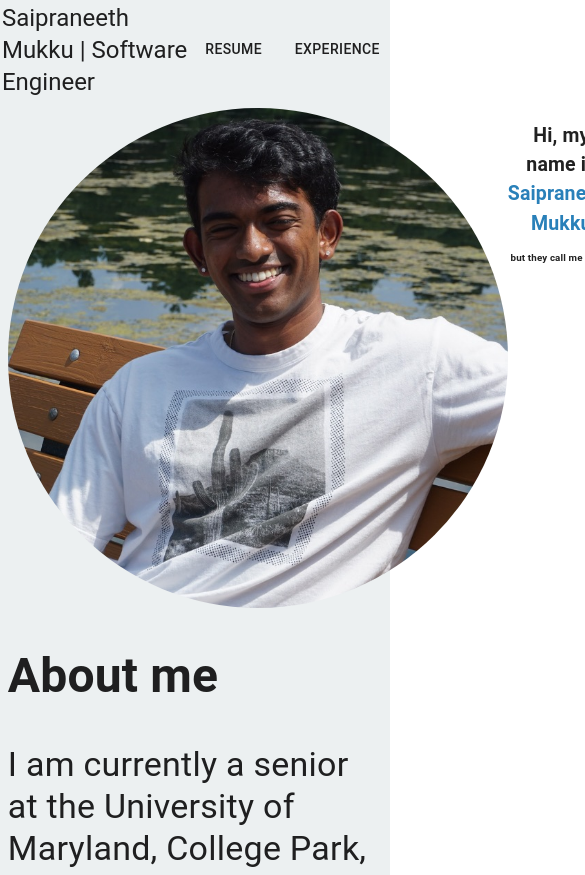
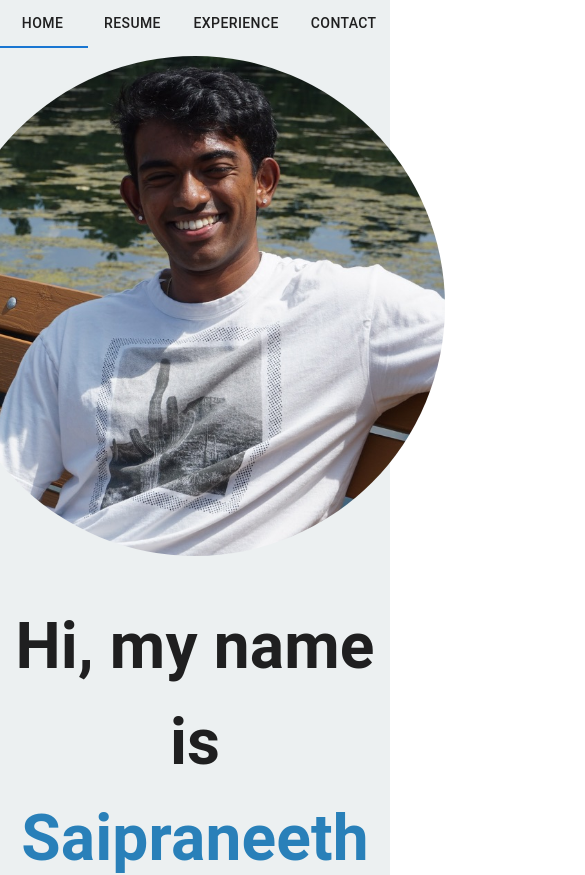
Before and after one commit to saipmukku/Portfolio-Website-Old, a React (Create React App) app: page / in a window 390 px wide. Shown: the top 875 px of the page, 585 px wide, since content can reach past the window. Built offline with nearby package versions, Linux system fonts and the light colour scheme.

Commit message:
Added some support for mobile devices

```diff
--- a/src/App.css
+++ b/src/App.css
@@ -1,5 +1,45 @@
 /*Primary text color: #170312
   Secondary text color: #41658A*/
+@media (max-width: 1000px) {
+  .about-me {
+    text-align: center;
+  }
+
+  .actual-resume {
+    width: 90vw;
+  }
+
+  .avatar-wrapper {
+    display: flex;
+    justify-content: center;
+  }
+
+  .card-exp {
+  }
+
+  .exp {
+    width: 45vw;
+  }
+
+  .personal-info {
+    display: flex;
+    flex-direction: column;
+    align-items: center;
+  }
+
+  .personal-info > * {
+    width: 100%;
+  }
+
+  .swe {
+    display: none;
+  }
+
+  .tabs {
+    width: 100vw;
+  }
+}
+
 body {
   overflow-x: hidden;
 }
@@ -88,7 +128,6 @@ body {
 
 .personal-info {
   display: flex;
-  flex-direction: row;
 }
 
 .root {
@@ -144,3 +183,8 @@ body {
   justify-content: space-between;
   gap: 1rem;
 }
+
+.swe {
+  font-weight: 400;
+  padding: 0.5vw;
+}
--- a/src/pages/ContactPage.js
+++ b/src/pages/ContactPage.js
@@ -19,7 +19,7 @@ function ContactPage() {
   return (
     <Box className="outer-contact">
       <Box className="message-contact">
-        <DeprecatedMessageFunction />
+        {/* <DeprecatedMessageFunction /> */}
       </Box>
       <Box>
         <Tooltip title="Leo" placement="top" arrow TransitionComponent={Fade}
--- a/src/pages/HomePage.js
+++ b/src/pages/HomePage.js
@@ -7,16 +7,16 @@ function HomePage() {
   return (
     <Box className="outer-home">
       <Box className="personal-info">
-        <motion.div whileHover={{ scale: 1.02 }} whileTap={{ scale: 1.05 }}>
+        <motion.div whileHover={{ scale: 1.02 }} whileTap={{ scale: 1.05 }} className="avatar-wrapper">
           <Avatar alt="Neeth's picture" src="portrait.jpeg" sx={{ height: 500, width: 500 }} variant="circle"/>
         </motion.div>
         <Box>
-          <h1 style={{ textAlign:"center", fontSize:"5vw" }}>
+          <h1 style={{ textAlign:"center", fontSize:"4rem" }}>
             <motion.div whileHover={{ scale: 1.02 }} whileTap={{ scale: 1.05 }}>
               Hi, my name is <span style={{ color:"#2980b9" }}>Saipraneeth Mukku</span>
             </motion.div>
           </h1>
-          <h3 style={{ textAlign:"center", fontSize:"2.5vw" }}>
+          <h3 style={{ textAlign:"center", fontSize:"2.5rem" }}>
             <motion.div whileHover={{ scale: 1.05 }} whileTap={{ scale: 1.1 }}>
               but they call me <span style={{ color:"#2980b9" }}>Neeth</span>
             </motion.div>
--- a/src/pages/Main.js
+++ b/src/pages/Main.js
@@ -32,9 +32,10 @@ function Main() {
     return (
         <Box className="main-page" sx={{ width: '100%' }}>
             <Box className="nav-bar">
-                <Typography variant="h5" sx={{ fontWeight:'400', p:'0.5vw' }}>Saipraneeth Mukku | Software Engineer</Typography>
-                <Tabs onChange={handleChange} value={value} variant="standard" sx={{ width:'1000' }}
-                    textColor="#2980b9" centered={true}>
+                <Typography variant="h5" className="swe">
+                    Saipraneeth Mukku | Software Engineer
+                </Typography>
+                <Tabs onChange={handleChange} value={value} variant="standard" textColor="#2980b9" centered={true} className="tabs">
                     <Tab label="Home" value={0}/>
                     <Tab label="Resume" value={1}/>
                     <Tab label="Experience" value={2}/>
```
